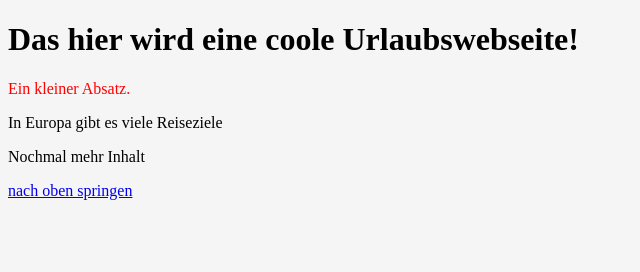
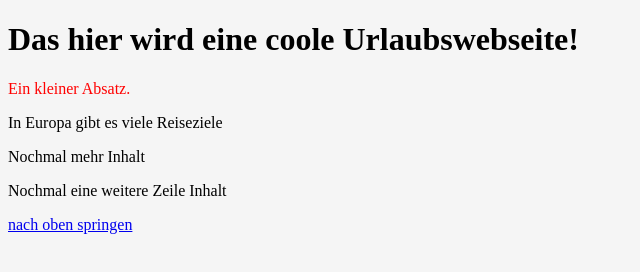
Before and after one commit to Torsten-git/udm_website, a plain HTML site: page index.html in a window 1280 px wide. Shown: the whole page, without its empty margins (0-640 px from the left). Drawn offline with Linux system fonts and the light colour scheme.

Commit message:
zeile hinzugefügt

```diff
--- a/index.html
+++ b/index.html
@@ -10,6 +10,7 @@
     <p style="color: red;">Ein kleiner Absatz.</p>
     <p>In Europa gibt es viele Reiseziele</p>
     <p>Nochmal mehr Inhalt</p>
+    <p>Nochmal eine weitere Zeile Inhalt</p>
     <a href="#">nach oben springen</a>
 </body>
 </html>
```
